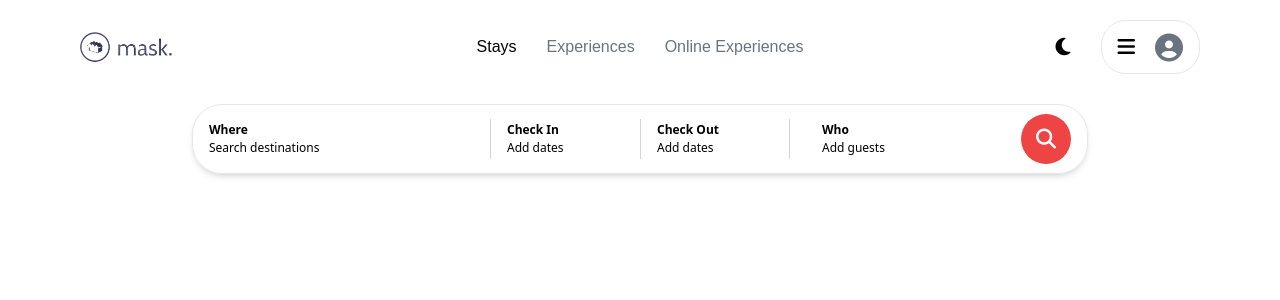
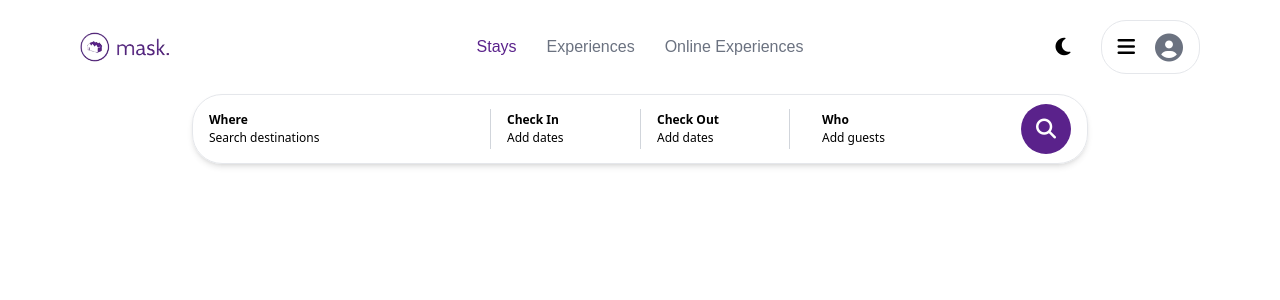
Before and after one commit to SymplyMatt/mask, a React (Create React App) app: page / in a window 1280 px wide. Shown: the top 300 px of the page. Built offline with nearby package versions, Linux system fonts and the light colour scheme; a web font is replaced by a local one.

Commit message:
maskpurple

```diff
--- a/src/components/home/SearchFilter.tsx
+++ b/src/components/home/SearchFilter.tsx
@@ -30,7 +30,7 @@ const SearchFilter = () => {
                     <div className="font-semibold">Who</div>
                     <div className="">Add guests</div>
                 </div>
-                <div className="rounded-50 bg-red-500 w-50 h-50 flex justify-center items-center font-semibold text-white text-20"><i className="fa-solid fa-magnifying-glass"></i></div>
+                <div className="rounded-50 bg-maskPurple w-50 h-50 flex justify-center items-center font-semibold text-white text-20"><i className="fa-solid fa-magnifying-glass"></i></div>
             </div>
         </div>
     </div>
--- a/src/components/home/nav/Nav.tsx
+++ b/src/components/home/nav/Nav.tsx
@@ -6,7 +6,7 @@ import SearchFilter from '../SearchFilter';
 const Nav = () => {
     const { isDarkMode, toggleTheme } = useContext(Context);
   return (
-    <div className="flex flex-col w-full gap-10">
+    <div className="flex flex-col w-full">
         <TopNav />
         <SearchFilter />
     </div>
--- a/src/components/home/nav/TopNav.tsx
+++ b/src/components/home/nav/TopNav.tsx
@@ -5,9 +5,9 @@ const TopNav = () => {
     const { isDarkMode, toggleTheme } = useContext(Context);
   return (
     <div className='py-20 grid grid-cols-3 w-full items-center  justify-between'>
-        <div className="max-h-30 cursor-pointer grid-column: span 1 flex justify-start"><img src={mask_logo} alt="" className='max-h-30'/></div>
+        <div className="max-h-30 cursor-pointer grid-column: span 1 flex justify-start items-center text-24 text-purple-500"><img src={mask_logo} alt="" className='max-h-30'/></div>
         <div className="flex items-center gap-10 justify-center font-circular grid-column: span 1">
-            <div className="text-black cursor-pointer px-10 rounded-25 p-10">Stays</div>
+            <div className="text-black cursor-pointer px-10 rounded-25 p-10 text-maskPurple">Stays</div>
             <div className="text-gray-500 cursor-pointer px-10 rounded-25 p-10 hover:bg-gray-200">Experiences</div>
             <div className="text-gray-500 cursor-pointer px-10 rounded-25 p-10 hover:bg-gray-200">Online Experiences</div>
         </div>
--- a/tailwind.config.js
+++ b/tailwind.config.js
@@ -33,6 +33,7 @@ module.exports = {
         darkModeColorLight: "#192734",
         darkModeColorThick: "#15202B",
         textGreyDark: "#959da5",
+        maskPurple: "#5a228b",
       },
       textColor: {
         thickGreen: "#188475",
```
Also changed, not shown: src/components/home/nav/mask_logo.png.
